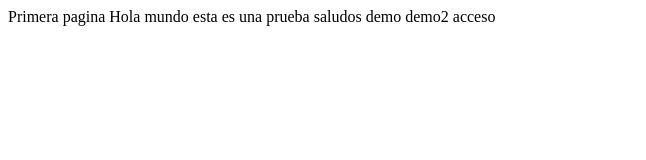
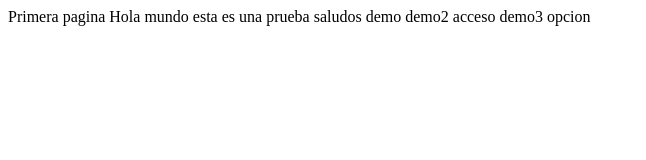
Before and after one commit to jfarfantecsup/proyecto01, a plain HTML site: page index.html in a window 1280 px wide. Shown: the whole page, without its empty margins (0-646 px from the left). Drawn offline with Linux system fonts and the light colour scheme.

Commit message:
datos3 index

```diff
--- a/index.html
+++ b/index.html
@@ -13,5 +13,8 @@ Primera pagina
  acceso
 
 
+ demo3
+ opcion
+
 </body>
 </html>
```
